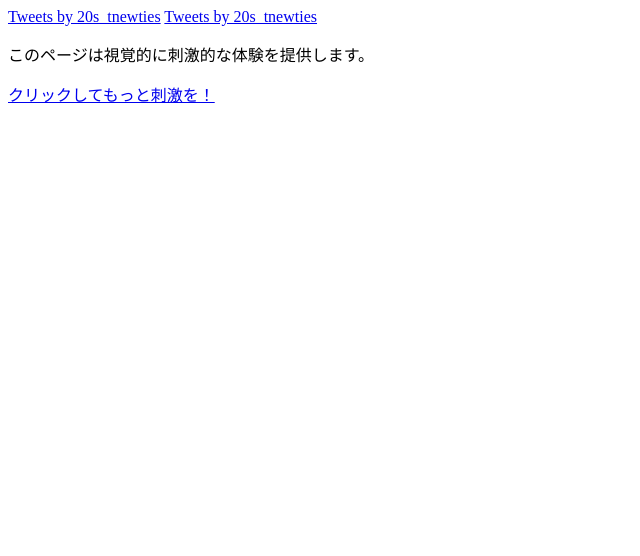
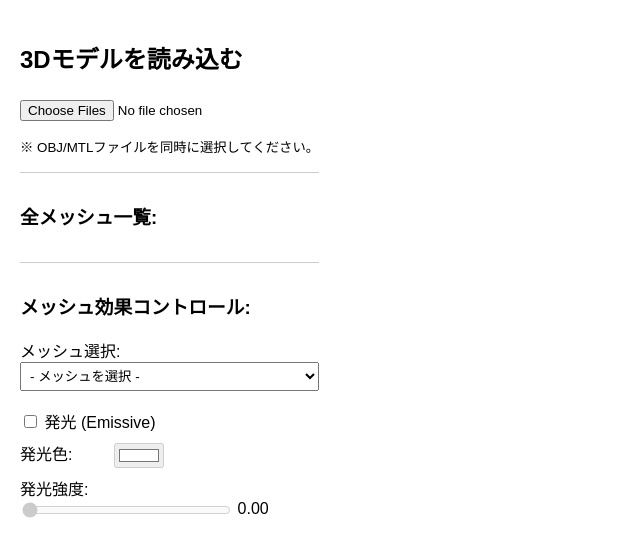
Before and after one commit to K0v4c5-157v4n/X4WH66j6cNgXyXEG_hawk_mki_github.io, a plain HTML site: page index.html in a window 1280 px wide. Shown: the whole page, without its empty margins (0-640 px from the left). Drawn offline with Linux system fonts and the light colour scheme.

Commit message:
Update index.html

```diff
--- a/index.html
+++ b/index.html
@@ -1,25 +1,179 @@
 <!DOCTYPE html>
-<html>
+<html lang="ja">
 <head>
-  <meta charset="utf-8">
-  <meta name="viewport" content="width=device-width, initial-scale=1.0">
-
-  <title>タイトル</title>
+    <meta charset="UTF-8" />
+    <meta name="viewport" content="width=device-width, initial-scale=1.0">
+    <title>Three.js OBJ Viewer</title>
 
     <style>
+        body { margin: 0; overflow: hidden; }
+        #myCanvas { display: block; }
+        #controls {
+            position: absolute;
+            top: 10px;
+            left: 10px;
+            background: rgba(255, 255, 255, 0.8);
+            padding: 10px;
+            border-radius: 5px;
+            font-family: sans-serif;
+            z-index: 100;
+            /* ★★★ #controls の max-height と overflow-y: auto は維持 ★★★ */
+            /* こちらはパネル全体が画面サイズを超えた場合にスクロールするため */
+            max-height: calc(100vh - 20px);
+            overflow-y: auto;
+        }
+        #fileInput {
+            margin-top: 5px;
+        }
+        #meshListContainer { /* メッシュリストのコンテナ */
+            margin-top: 15px;
+            border-top: 1px solid #ccc;
+            padding-top: 10px;
+            /*  メッシュリスト専用のスクロールバー */
+            max-height: 300px; /* 例: メッシュリストの最大高さを設定 */
+            overflow-y: auto; /* 高さが超えたらスクロールバーを表示 */
+            padding-right: 10px; /* スクロールバーとの被りを避けるための余白 */
+            /* --------------------------------------------------------- */
 
-    </style>
-</head>
-<body>
-  <a class="twitter-timeline" href="https://twitter.com/20s_tnewties">Tweets by 20s_tnewties</a>
-    <script async src="https://platform.twitter.com/widgets.js" charset="utf-8"></script>
-
-  <a class="twitter-timeline" data-lang="de" data-height="250" data-dnt="true" data-theme="dark" href="https://twitter.com/20s_tnewties?ref_src=twsrc%5Etfw">Tweets by 20s_tnewties</a>
-    <script async src="https://platform.twitter.com/widgets.js" charset="utf-8"></script>
+			margin-bottom: 15px; /* 新しいパネルとの間に余白 */
+        }
+        #meshList { /* メッシュリスト本体 */
+            list-style: none;
+            padding: 0;
+            margin: 0;
+        }
+        #meshList li {
+            cursor: pointer;
+            padding: 5px 0;
+            border-bottom: 1px dotted #eee;
+        }
+        #meshList li:last-child {
+            border-bottom: none;
+        }
+        #meshList li:hover {
+            background-color: #f0f0f0;
+        }
+		#effectsPanel {
+            border-top: 1px solid #ccc;
+            padding-top: 10px;
+            margin-top: 15px;
+        }
+        #meshSelect {
+            width: 100%;
+            padding: 5px;
+            margin-bottom: 10px;
+        }
+        .control-group {
+            margin-bottom: 8px;
+        }
+        .control-group label {
+            display: inline-block;
+            margin-right: 10px;
 
 
-    <p>このページは視覚的に刺激的な体験を提供します。</p>
-    <a href="#">クリックしてもっと刺激を！</a>
+			min-width: 80px; /* Adjust as needed for alignment */
+        }
+		/* New styles for slider and color picker */
+        input[type="range"] {
+            width: calc(100% - 90px); /* Adjust width considering label */
+            vertical-align: middle;
+        }
+        input[type="color"] {
+            width: 50px; /* Fixed width for color picker */
+            vertical-align: middle;
+            height: 25px; /* Adjust height for consistent look */
+        }
+    </style>
 
+
+    <script type="importmap">
+        {
+            "imports": {
+                "three": "https://unpkg.com/three@0.164.1/build/three.module.js",
+                "three/addons/": "https://unpkg.com/three@0.164.1/examples/jsm/"
+            }
+        }
+    </script>
+</head>
+
+
+
+<!--
+<body>
+    <canvas id="myCanvas"></canvas>
+
+    <div id="controls">
+        <h2>3Dモデルを読み込む</h2>
+        <input type="file" id="fileInput" accept=".obj,.mtl" multiple>
+        <p><small>※ OBJ/MTLファイルを同時に選択してください。</small></p>
+        <p id="fileNameDisplay"></p>
+
+        <div id="meshListContainer">
+            <h3>全メッシュ一覧:</h3>
+            <ul id="meshList">
+            </ul>
+        </div>
+
+        <div id="effectsPanel">
+            <h3>メッシュ効果コントロール:</h3>
+            <div class="control-group">
+                <label for="meshSelect">メッシュ選択:</label>
+                <select id="meshSelect">
+                    <option value="">- メッシュを選択 -</option>
+                </select>
+            </div>
+            <div class="control-group">
+                <input type="checkbox" id="emissiveToggle">
+                <label for="emissiveToggle">発光 (Emissive)</label>
+            </div>
+        </div>
+    </div>
+
+    <script type="module" src="./index_render_javascript.js"></script>
 </body>
+-->
+
+
+<body>
+    <canvas id="myCanvas"></canvas>
+
+    <div id="controls">
+        <h2>3Dモデルを読み込む</h2>
+        <input type="file" id="fileInput" accept=".obj,.mtl" multiple>
+        <p><small>※ OBJ/MTLファイルを同時に選択してください。</small></p>
+        <p id="fileNameDisplay"></p>
+
+        <div id="meshListContainer">
+            <h3>全メッシュ一覧:</h3>
+            <ul id="meshList">
+                </ul>
+        </div>
+
+        <div id="effectsPanel">
+            <h3>メッシュ効果コントロール:</h3>
+            <div class="control-group">
+                <label for="meshSelect">メッシュ選択:</label>
+                <select id="meshSelect">
+                    <option value="">- メッシュを選択 -</option>
+                    </select>
+            </div>
+            <div class="control-group">
+                <input type="checkbox" id="emissiveToggle">
+                <label for="emissiveToggle">発光 (Emissive)</label>
+            </div>
+            <div class="control-group">
+                <label for="emissiveColorPicker">発光色:</label>
+                <input type="color" id="emissiveColorPicker" value="#ffffff" disabled>
+            </div>
+            <div class="control-group">
+                <label for="emissiveIntensitySlider">発光強度:</label>
+                <input type="range" id="emissiveIntensitySlider" min="0" max="2" step="0.01" value="0" disabled>
+                <span id="emissiveIntensityValue">0.00</span>
+            </div>
+            </div>
+    </div>
+
+    <script type="module" src="./index_render_javascript.js"></script>
+</body>
+
 </html>
```
